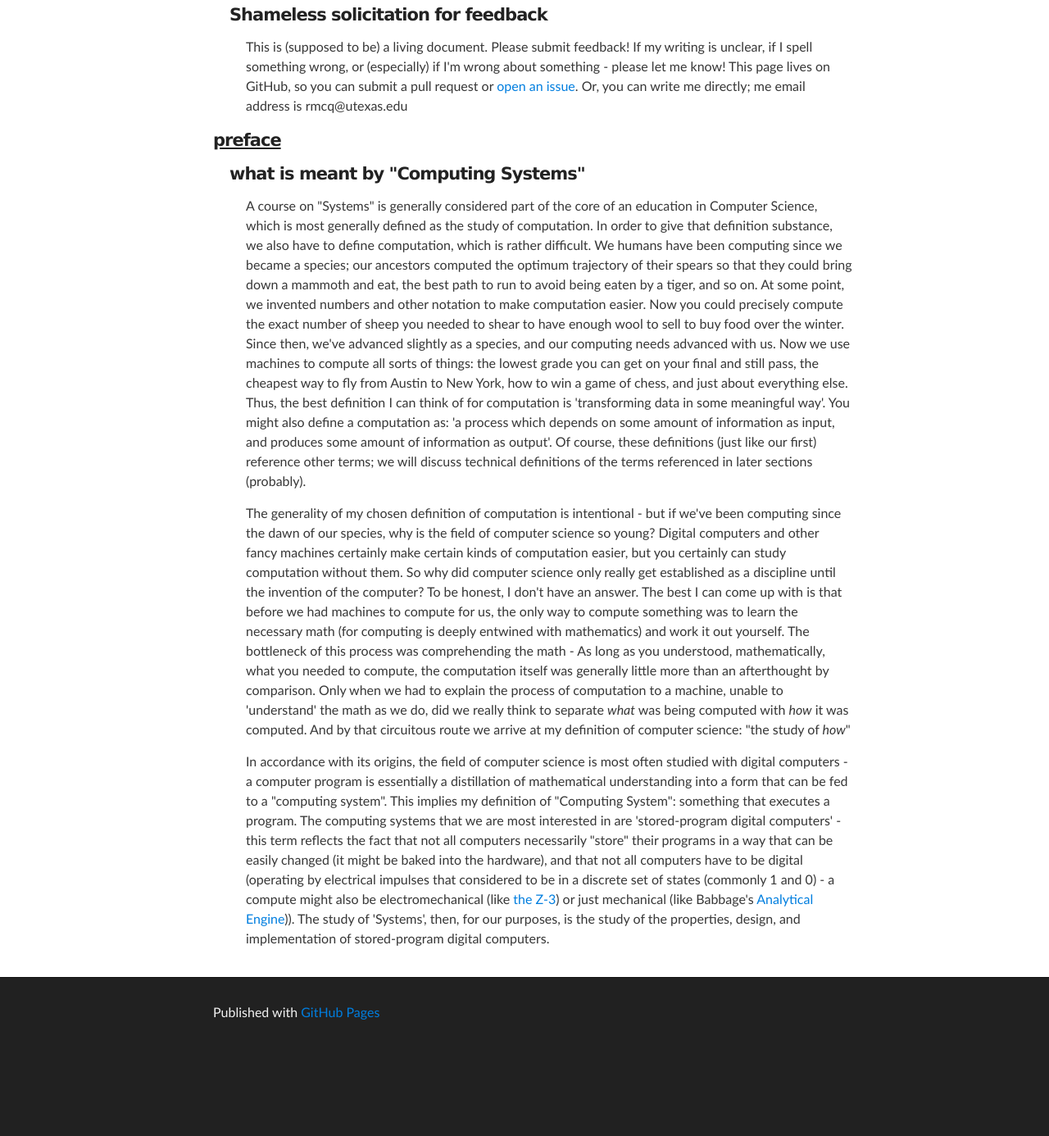
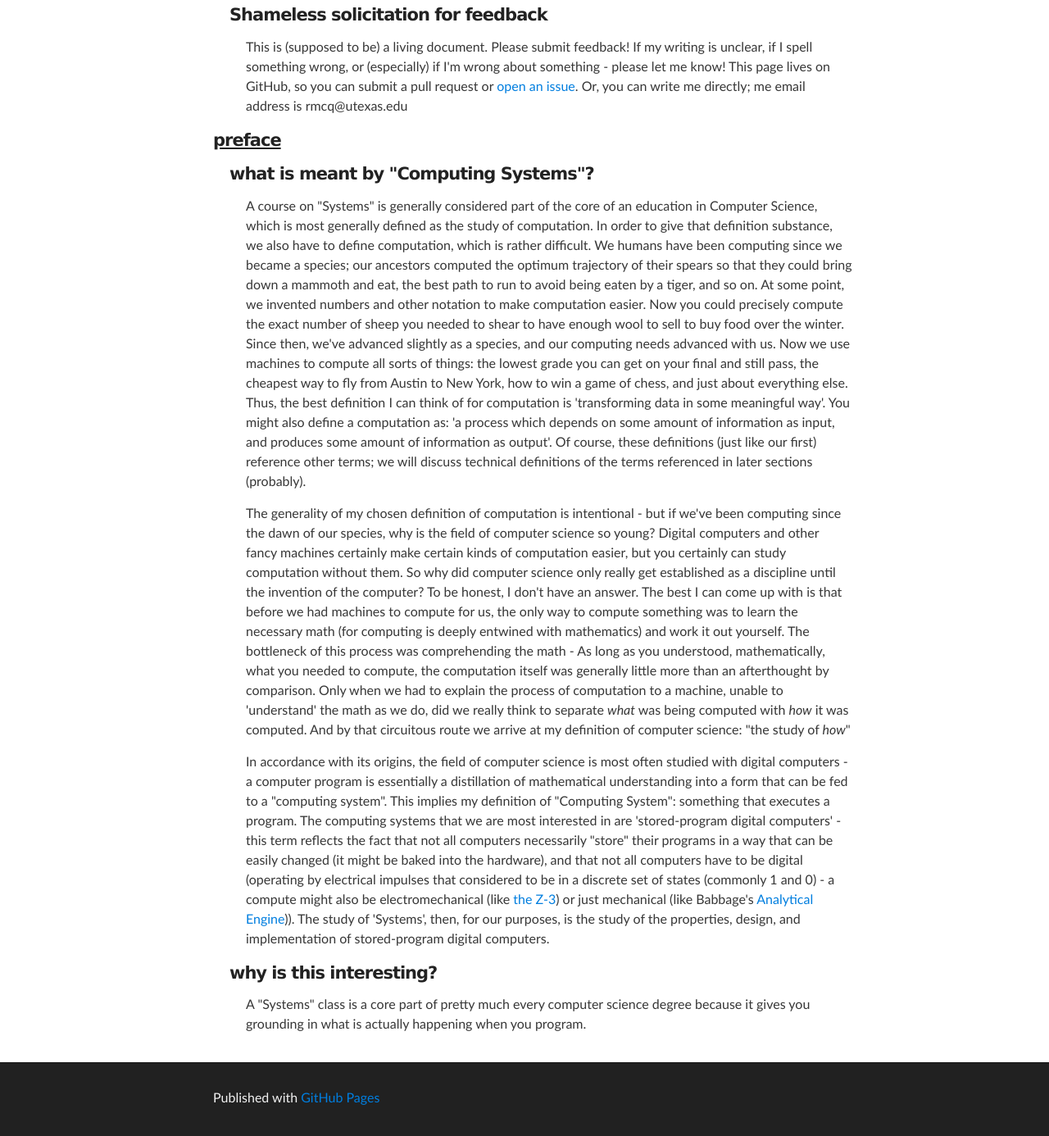
Before and after one commit to fazzone/fazzone.github.io, a plain HTML site: page 429intro/intro.html in a window 1280 px wide. Shown: the part 1224-2610 px from the top of the page at 82% size. Before the commit the page ends 2506 px from the top, so only its background shows below. Drawn offline with Linux system fonts and the light colour scheme.

Commit message:
started work on 'why is this interesting' section

```diff
--- a/429intro/intro.html
+++ b/429intro/intro.html
@@ -93,7 +93,7 @@
 		  <div id="preface">
 			<h4><u>preface</u></h4>
 			<div id="computingsystems">
-			  <h4>what is meant by "Computing Systems"</h4>
+			  <h4>what is meant by "Computing Systems"?</h4>
 			  <p>
 				A course on "Systems" is generally considered part of the core of an education in Computer Science, which is most generally defined as the study of
 				computation.  In order to give that definition substance, we also have to define computation, which is rather difficult.  We humans have been computing
@@ -123,8 +123,12 @@
 				might also be electromechanical (like <a href="https://en.wikipedia.org/wiki/Z3_(computer)">the Z-3</a>) or just mechanical (like Babbage's
 				<a href="https://en.wikipedia.org/wiki/Analytical_engine">Analytical Engine</a>)).  The study of 'Systems', then, for our purposes, is the study of the
 				properties, design, and implementation of stored-program digital computers.
-
 			  <p>
+			</div>
+			<div id="whyinteresting">
+			  <h4>why is this interesting?</h4>
+			  <p>A "Systems" class is a core part of pretty much every computer science degree because it gives you grounding in what is actually happening when you
+				program.  <p>
 			</div>
 		  </div>
 		</div>
```
